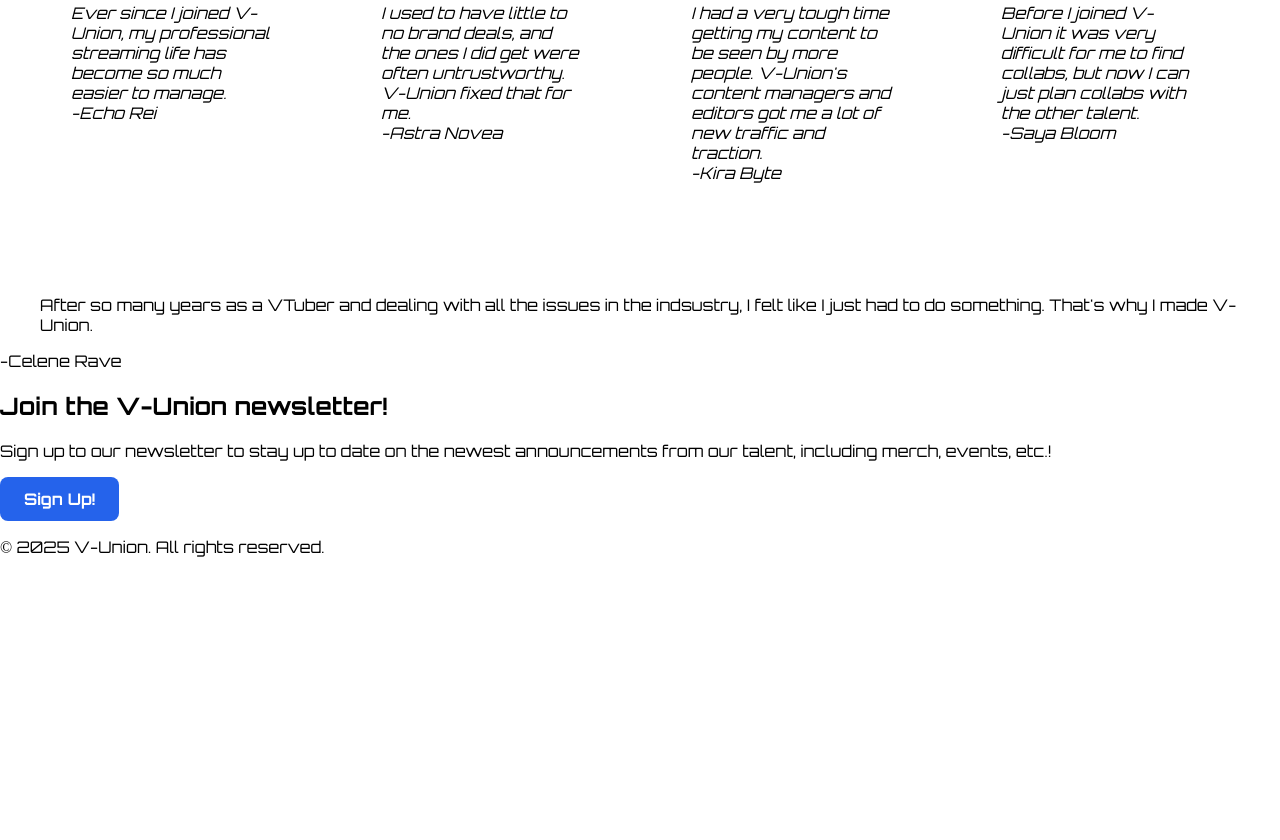
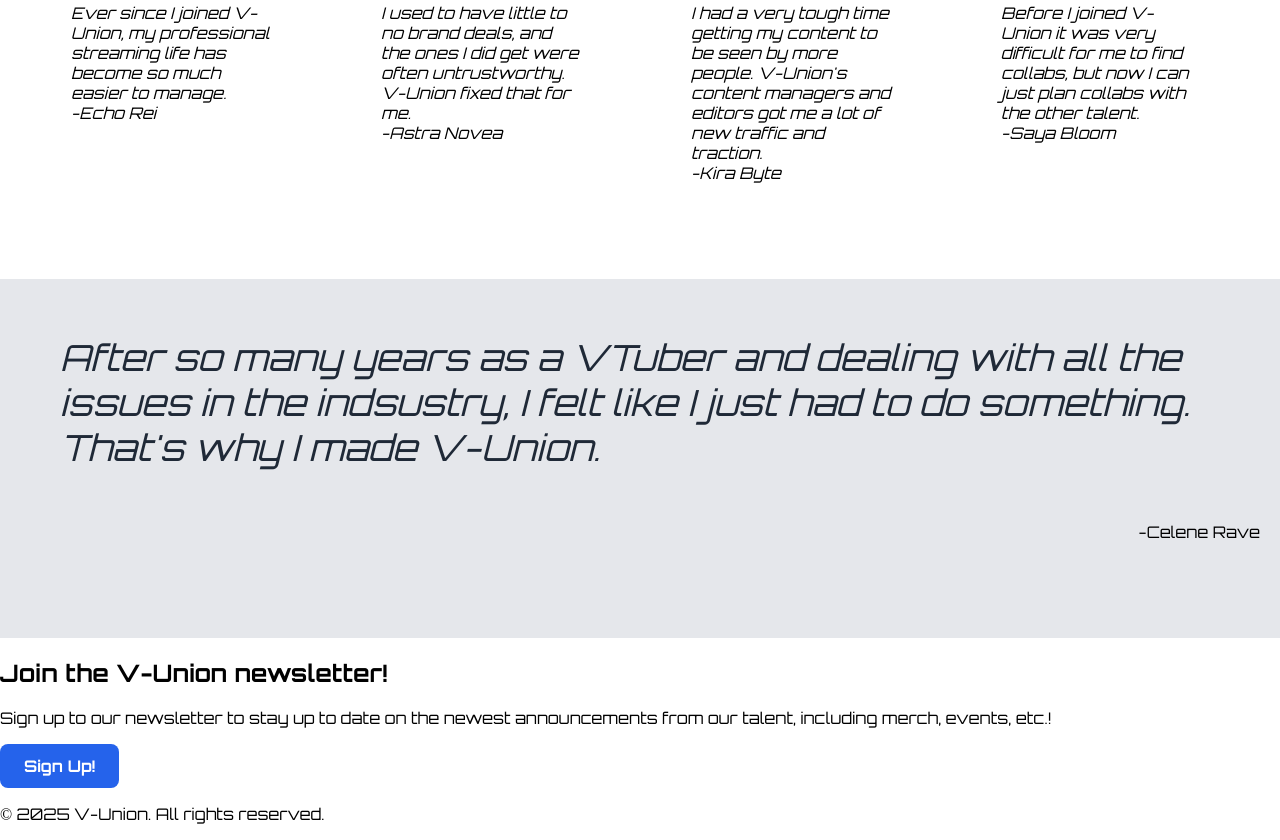
Before and after one commit to ccircuitboard/landing-page, a plain HTML site: page index.html in a window 1280 px wide. Shown: the part 896-1736 px from the top of the page. Before the commit the page ends 1469 px from the top, so only its background shows below. Drawn offline with Linux system fonts and the light colour scheme.

Commit message:
Add styling to quote section

```diff
--- a/styles.css
+++ b/styles.css
@@ -85,6 +85,24 @@ nav ul {
     border-radius: 12px;
 }
 
-.testimonies p{
+.testimonies p {
     max-width: 200px;
 }
+
+.quote section {
+    display: flex;
+    flex-direction: column;
+    background-color: #E5E7EB;
+    padding: 20px 20px 80px 20px;
+}
+
+.quote section blockquote {
+    font-size: 36px;
+    font-style: italic;
+    color: #1F2937;
+}
+
+.quote section p {
+    display: flex;
+    justify-content: right;
+}
```
